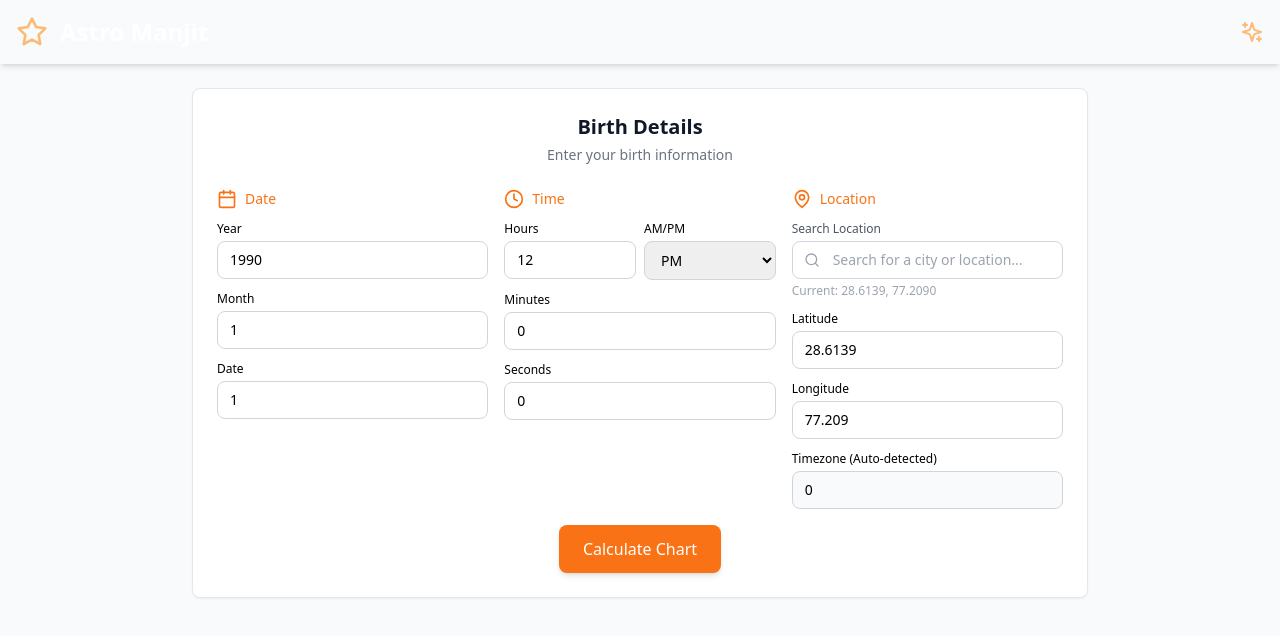
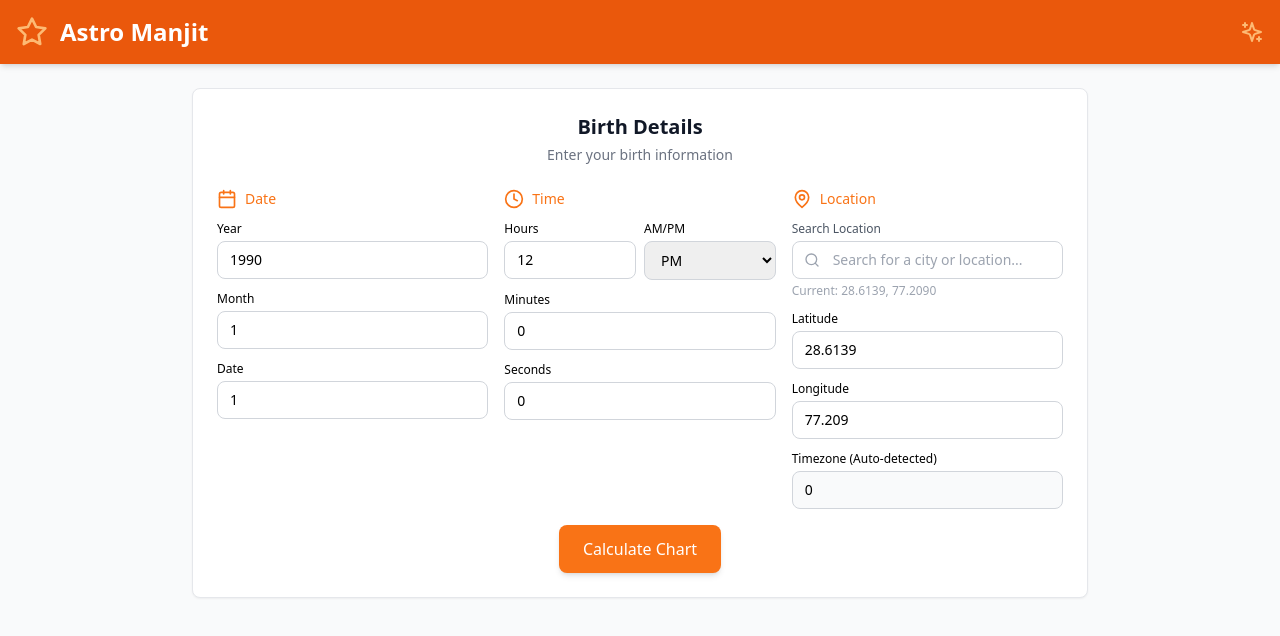
Before and after one commit to charanvik/astrology, a React (Vite) app: page / in a window 1280 px wide. Shown: the top 636 px of the page. Built offline with nearby package versions, Linux system fonts and the light colour scheme.

Commit message:
Updated App.tsx

```diff
--- a/src/App.tsx
+++ b/src/App.tsx
@@ -35,7 +35,7 @@ function App() {
   return (
     <div className="min-h-screen bg-gray-50">
       {/* Android-style Header */}
-      <header className="bg-olive-600 text-white py-4 shadow-md">
+      <header className="bg-orange-600 text-white py-4 shadow-md">
         <div className="container mx-auto px-4">
           <div className="flex items-center justify-between">
             <div className="flex items-center space-x-3">
```
